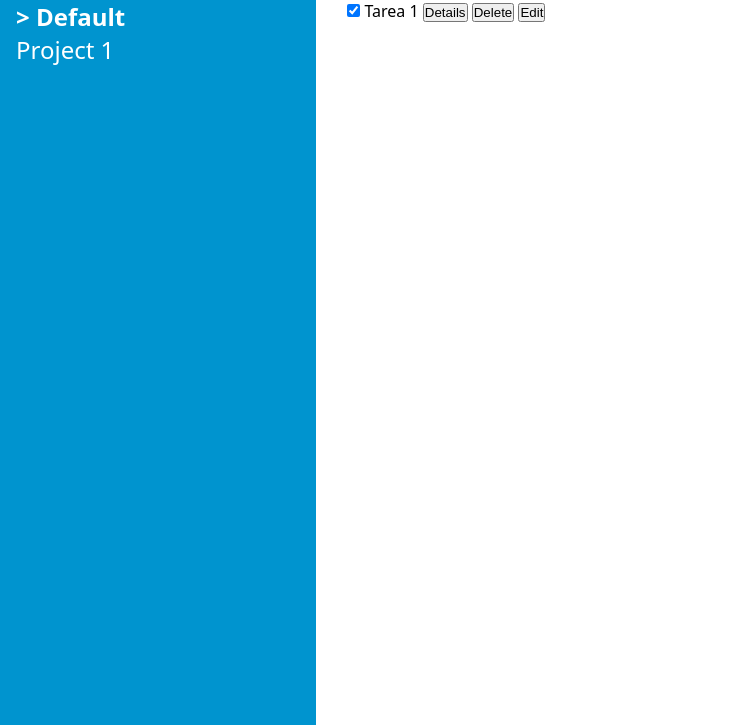
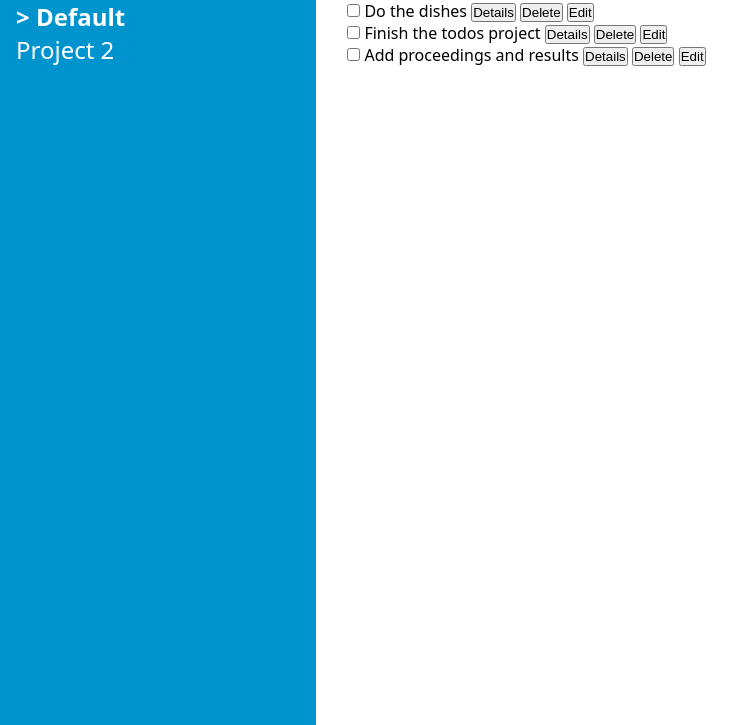
Before and after one commit to ludev84/todo-list-odin, a website built with webpack: page src/template.html in a window 1280 px wide. Shown: the part 75-800 px from the top of the page, without its empty margins (0-752 px from the left). Built offline with nearby package versions, Linux system fonts and the light colour scheme.

Commit message:
Select project

```diff
--- a/src/data.json
+++ b/src/data.json
@@ -21,5 +21,22 @@
         "priority": 5
       }
     ]
+  },
+  {
+    "name": "Project 2",
+    "todos": [
+      {
+        "title": "Do the hustle",
+        "description": "Sample todo",
+        "dueDate": "2026-03-28",
+        "priority": 3
+      },
+      {
+        "title": "Finish all",
+        "description": "Finish this project",
+        "dueDate": "2026-03-29",
+        "priority": 2
+      }
+    ]
   }
 ]
--- /dev/null
+++ b/src/dom.js
@@ -0,0 +1,67 @@
+import Library from "./projects.js"
+
+// const library = new Library()
+// library.addProject("proyecto1")
+// library.addTodo(library.getProjects()[1].id, "titulo", "desc", "2026-03-29", 4)
+// console.log(library.getProjects())
+
+const container = document.querySelector('.container');
+
+export function screenConroller() {
+  const library = new Library();
+  let selectedProjectId = library.getProjects()[0].id
+
+  function selectProject(id) {
+    selectedProjectId = id;
+    container.innerHTML = generateTodoView(library.getProjects(), library.getProjectsTodos(id), id);
+  }
+
+  container.addEventListener('click', (event) => {
+    if (event.target.classList.contains('project')) {
+      const projectId = event.target.id;
+      selectProject(projectId);
+    }
+  })
+
+  // Generate initial view
+  container.innerHTML = generateTodoView(library.getProjects(), library.getProjectsTodos(selectedProjectId), selectedProjectId);
+}
+
+// Gemini 3 pro:
+function generateTodoView(projects, tasks, selectedProjectId) {
+  // 1. Generate the list items for Projects
+  const projectsHtml = projects.map(project => {
+    const selectedClass = project.id === selectedProjectId ? 'class="project selected"' : 'class="project"';
+    return `<li><a id="${project.id}" ${selectedClass} href="#">${project.name}</a></li>`;
+  }).join('');
+
+  // 2. Generate the list items for Notes/Tasks
+  const tasksHtml = tasks.map(task => {
+    const checkedAttribute = task.completed ? 'checked' : '';
+    return `
+      <li>
+        <input ${checkedAttribute} type="checkbox" id="${task.id}">
+        <label for="${task.id}">${task.title}</label>
+        <button class="detailsBtn">Details</button>
+        <button class="deleteBtn">Delete</button>
+        <button class="editBtn">Edit</button>
+      </li>
+    `;
+  }).join('');
+
+  // 3. Wrap them in your container structure and return the full HTML
+  return `
+    <div id="projects">
+      <h1>Projects</h1>
+      <ul>
+        ${projectsHtml}
+      </ul>
+    </div>
+    <div id="notes">
+      <h1>Notes</h1>
+      <ul>
+        ${tasksHtml}
+      </ul>
+    </div>
+  `;
+}
--- a/src/index.js
+++ b/src/index.js
@@ -1,7 +1,5 @@
 import "./styles.css";
-import Library from "./projects.js"
 
-const library = new Library()
-library.addProject("proyecto1")
-library.addTodo(library.getProjects()[1].id, "titulo", "desc", "2026-03-29", 4)
-console.log(library.getProjects())
+import { screenConroller } from "./dom.js";
+
+screenConroller()
--- a/src/projects.js
+++ b/src/projects.js
@@ -9,12 +9,17 @@ class Project {
 }
 
 class Todo {
-  constructor(title, description, dueDate, priority) {
+  constructor(title, description, dueDate, priority, completed) {
     this.title = title;
     this.id = crypto.randomUUID();
     this.description = description;
     this.dueDate = dueDate;
     this.priority = priority;
+    this.completed = completed;
+  }
+
+  toggleComplete() {
+    this.completed = !this.completed;
   }
 }
 
@@ -28,7 +33,7 @@ export default class Library {
       const todos = []
       for (const todo of project.todos) {
         const {title, description, dueDate, priority} = todo
-        const newTodo = new Todo(title, description, dueDate, priority)
+        const newTodo = new Todo(title, description, dueDate, priority, false)
         todos.push(newTodo)
       }
       const newProject = new Project(name, todos)
@@ -41,13 +46,29 @@ export default class Library {
     this.projects.push(newProject);
   }
 
-  addTodo(id, title, description, dueDate= new Date(), priority=3) {
+  addTodo(id, title, description, dueDate=new Date(), priority=3, completed=false) {
     const index = this.projects.findIndex((project) => project.id === id);
-    const newTodo = new Todo(title, description, dueDate, priority)
+    const newTodo = new Todo(title, description, dueDate, priority, completed)
     this.projects[index].todos.push(newTodo);
+  }
+
+  toggleCompleteTodo(idProject, idTodo) {
+    const indexProject = this.projects.findIndex((project) => project.id === idProject);
+    const indexTodo = this.projects[index].todos.findIndex((todo) => todo.id === idTodo)
+    this.projects[indexProject].todos[indexTodo].toggleComplete()
   }
 
   getProjects() {
     return this.projects;
   }
+
+  getProjectById(id) {
+    const index = this.projects.findIndex((project) => project.id === id);
+    return this.projects[index];
+  }
+
+  getProjectsTodos(id) {
+    const index = this.projects.findIndex((project) => project.id === id);
+    return this.projects[index].todos;
+  }
 }
--- a/src/template.html
+++ b/src/template.html
@@ -7,25 +7,25 @@
   </head>
   <body>
     <div class="container">
-      <div id="projects">
+      <!-- <div id="projects">
         <h1>Projects</h1>
         <ul>
-          <li><a class="selected" href="#">Default</a></li>
-          <li><a href="#">Project 1</a></li>
+          <li><a id="1" class="project selected" href="#">Default</a></li>
+          <li><a id="2" class="project" href="#">Project 1</a></li>
         </ul>
       </div>
       <div id="notes">
         <h1>Notes</h1>
         <ul>
           <li>
-            <input checked type="checkbox" id="task-1">
-            <label for="task-1">Tarea 1</label>
+            <input checked type="checkbox" id="1">
+            <label for="1">Tarea 1</label>
             <button class="detailsBtn">Details</button>
             <button class="deleteBtn">Delete</button>
             <button class="editBtn">Edit</button>
           </li>
         </ul>
-      </div>
+      </div> -->
     </div>
   </body>
 </html>
```
